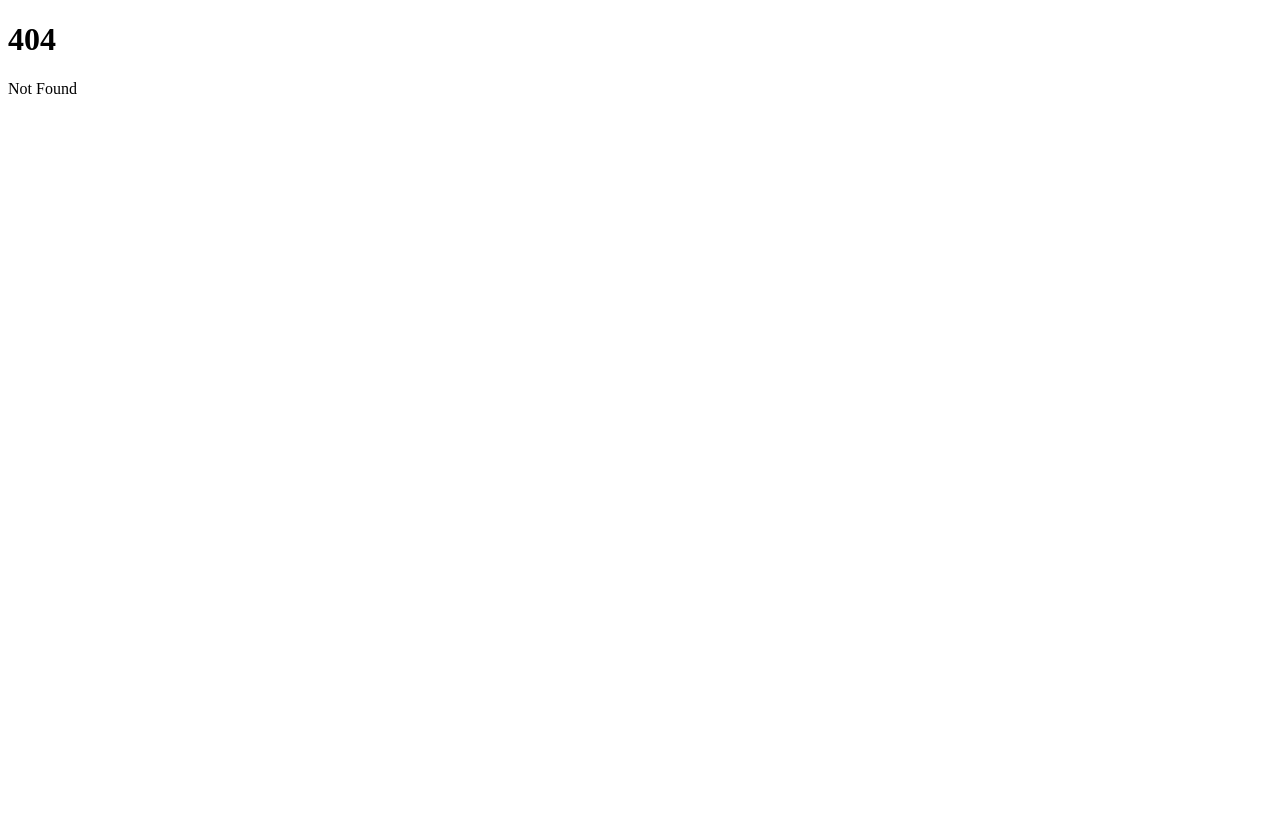
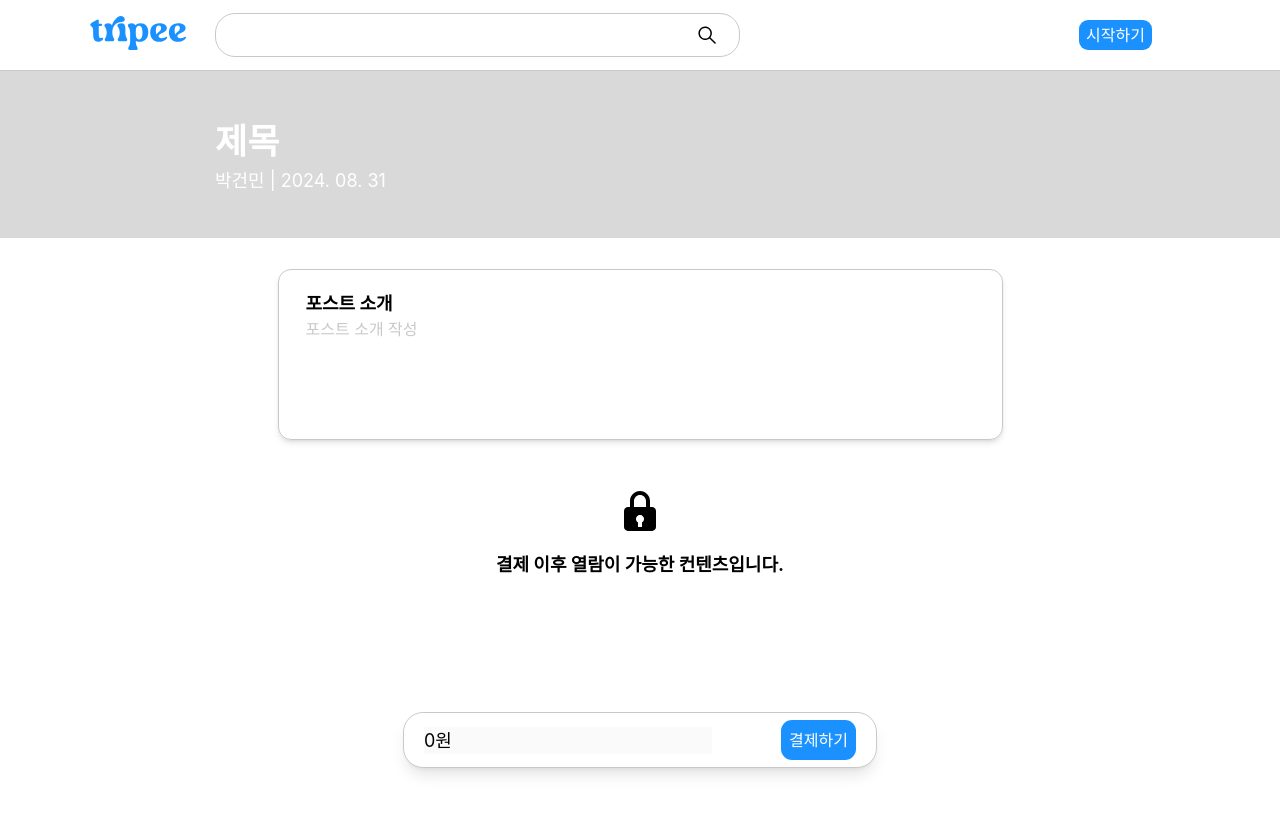
Before and after one commit to son-daehyeon/Demo-Tripee, a SvelteKit app: page /post/1 in a window 1280 px wide. Before the commit this address had no page. Shown: the top 814 px of the page. Built offline with nearby package versions, Linux system fonts and the light colour scheme; a web font is replaced by a local one.

Commit message:
add post viewer page

```diff
--- /dev/null
+++ b/src/lib/icons/LockIcon.svelte
@@ -0,0 +1,6 @@
+<svg width="32" height="40" viewBox="0 0 32 40" fill="none" xmlns="http://www.w3.org/2000/svg">
+	<path
+		d="M16 0C10.486 0 6 4.486 6 10V16H4C2.93913 16 1.92172 16.4214 1.17157 17.1716C0.421427 17.9217 0 18.9391 0 20V36C0 37.0609 0.421427 38.0783 1.17157 38.8284C1.92172 39.5786 2.93913 40 4 40H28C29.0609 40 30.0783 39.5786 30.8284 38.8284C31.5786 38.0783 32 37.0609 32 36V20C32 18.9391 31.5786 17.9217 30.8284 17.1716C30.0783 16.4214 29.0609 16 28 16H26V10C26 4.486 21.514 0 16 0ZM10 10C10 6.692 12.692 4 16 4C19.308 4 22 6.692 22 10V16H10V10ZM18 31.446V36H14V31.446C13.3008 31.0456 12.7393 30.4427 12.3897 29.7167C12.04 28.9908 11.9186 28.1759 12.0414 27.3795C12.1642 26.5832 12.5254 25.8428 13.0775 25.2559C13.6296 24.669 14.3466 24.2632 15.134 24.092C15.7189 23.9623 16.3254 23.9656 16.9088 24.1017C17.4922 24.2379 18.0376 24.5033 18.5047 24.8784C18.9718 25.2535 19.3487 25.7288 19.6075 26.2691C19.8663 26.8094 20.0004 27.4009 20 28C19.9989 28.6995 19.8134 29.3863 19.4623 29.9913C19.1111 30.5963 18.6068 31.098 18 31.446Z"
+		fill="black"
+	/>
+</svg>
--- /dev/null
+++ b/src/routes/(auth)/+layout.svelte
@@ -0,0 +1,5 @@
+<script>
+    import "../app.css";
+  </script>
+
+  <slot />
--- /dev/null
+++ b/src/routes/(service)/post/[id]/+page.js
@@ -0,0 +1,3 @@
+export function load({ params }) {
+	return { POST_ID: params.id };
+}
--- /dev/null
+++ b/src/routes/(service)/post/[id]/+page.svelte
@@ -0,0 +1,122 @@
+<script>
+	import { marked } from 'marked';
+	import LockIcon from '$lib/icons/LockIcon.svelte';
+	import { api } from '$lib/api.js';
+	import { onMount } from 'svelte';
+
+	export let data;
+	const { POST_ID } = data.POST_ID;
+
+	async function purhcase() {
+		// 구매하는 로직
+	}
+	onMount(() => {
+		// 가져오는 로직
+	});
+	marked.use({
+		breaks: true,
+		gfm: true
+	});
+
+	let is_purchased = false;
+
+	let title = '';
+	let content = []; //JSON.parse(content)
+	let introduce = '';
+	let price = '0';
+	let is_paid = true;
+	let background_image = '';
+	let author = '박건민';
+	let created_at = new Date();
+</script>
+
+<div
+	class=" relative w-full h-[167px] bg-[#D9D9D9] flex flex-col items-center bg-cover bg-center"
+	style={background_image
+		? 'background-image: linear-gradient(rgba(0, 0, 0, 0.3), rgba(0, 0, 0, 0.3)), url("' +
+			background_image +
+			'");'
+		: ''}
+>
+	<div class=" absolute w-[850px] top-1/2 -translate-y-1/2 flex flex-col">
+		<input
+			disabled
+			bind:value={title}
+			class="text-[35px] font-bold placeholder:text-white text-white bg-transparent ring-0 outline-none"
+			placeholder="제목"
+		/>
+
+		<p class=" text-[18px] text-white">
+			{author} | {created_at.getFullYear()}. {String(created_at.getMonth() + 1).padStart(2, '0')}. {String(
+				created_at.getDate()
+			).padStart(2, '0')}
+		</p>
+	</div>
+</div>
+<div class="w-[740px] flex flex-col items-center mb-[100px]">
+	<div
+		class="w-[725px] h-[171px] py-[20px] px-[27px] rounded-[13px] border border-[#C9C9C9] mt-[31px] shadow-md"
+	>
+		<p class="text-black text-[18px] font-bold">포스트 소개</p>
+		<textarea
+			readonly
+			bind:value={introduce}
+			class="w-full h-[100px] text-[16px] resize-none outline-none ring-0 placeholder:text-[#C9C9C9]"
+			placeholder="포스트 소개 작성"
+		/>
+	</div>
+	{#if (is_paid && is_purchased) || !is_paid}
+		<div class="w-full h-full mt-[25px] text-inherit">
+			{#each content as c, index}
+				{#if c.type == 'markdown'}
+					{@html marked(c.markdown)}
+				{:else if c.type == 'image'}
+					<img
+						class="w-full rounded-[20px] my-[16px]"
+						alt="image_{index}"
+						src={'/api/upload/' + c.src}
+					/>
+				{:else if c.type == 'linebreak'}
+					<br />
+				{/if}
+			{/each}
+		</div>
+	{:else}
+		<div class="w-full h-full mt-[51px] flex flex-col items-center">
+			<LockIcon />
+			<p class="font-bold text-black text-[18px] mt-[20px]">
+				결제 이후 열람이 가능한 컨텐츠입니다.
+			</p>
+		</div>
+	{/if}
+</div>
+{#if is_paid && !is_purchased}
+	<div class="fixed left-1/2 -translate-x-1/2 bottom-[32px] flex justify-between">
+		<div
+			class="w-[474px] h-[56px] rounded-[20px] bg-white border border-[#C9C9C9] shadow-lg flex items-center justify-between px-[20px]"
+		>
+			<input
+				disabled
+				value={Number(price).toLocaleString('ko-kr') + '원'}
+				class="text-[18px] outline-none ring-0 placeholder:text-[#A0A0A0] w-2/3"
+				placeholder="가격"
+			/>
+			<button on:click={purhcase} class="p-[8px] bg-[#1A91FF] rounded-[11px] text-white">
+				결제하기
+			</button>
+		</div>
+	</div>
+{/if}
+
+<style>
+	input::-webkit-outer-spin-button,
+	input::-webkit-inner-spin-button {
+		-webkit-appearance: none;
+		margin: 0;
+	}
+
+	/* Firefox  */
+	input[type='number'] {
+		-moz-appearance: textfield;
+	}
+</style>
```
